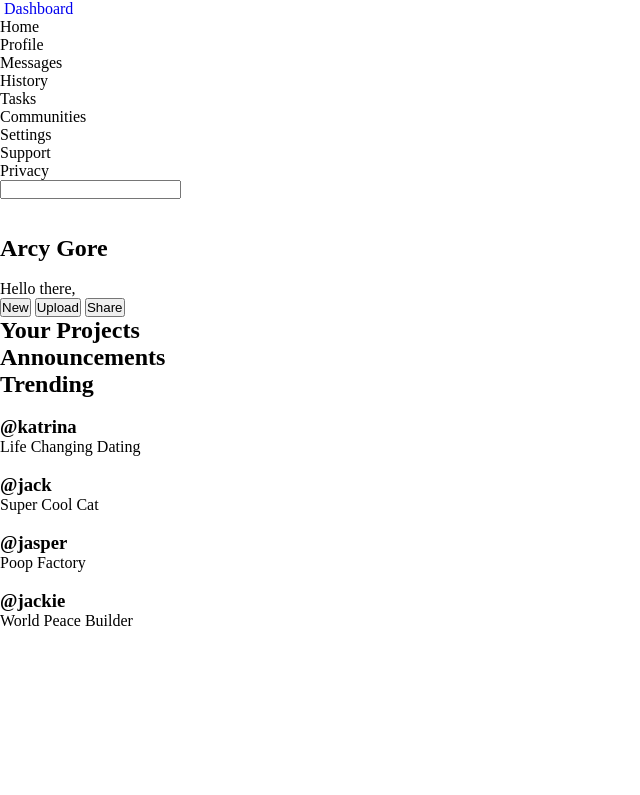
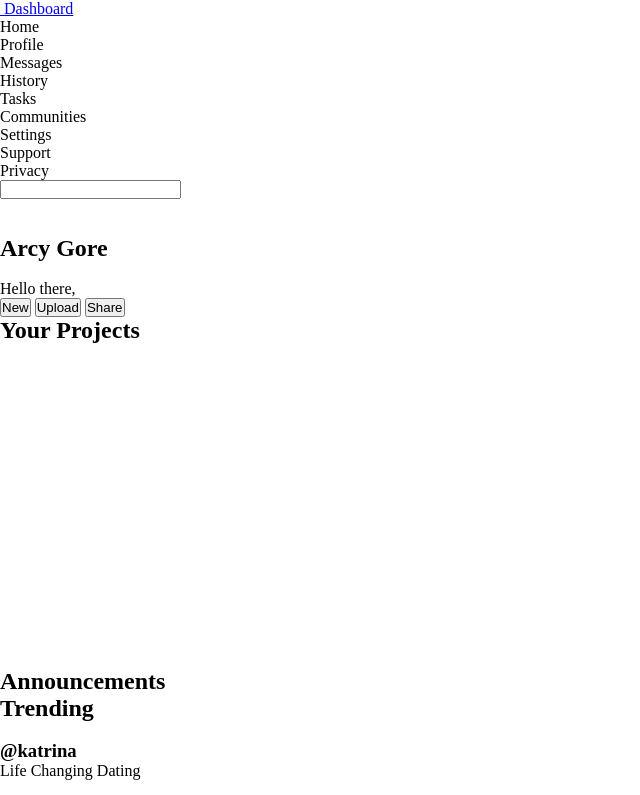
Before and after one commit to arcygore/odin-admin-dashboard, a plain HTML site: page index.html in a window 1280 px wide. Shown: the top 795 px of the page, without its empty margins (0-640 px from the left). Drawn offline with Linux system fonts and the light colour scheme.

Commit message:
Filled in more HTML - Deleted CSS to start over

```diff
--- a/styles.css
+++ b/styles.css
@@ -3,14 +3,105 @@
     padding: 0;
 }
 
-body {
+
+
+
+
+/* *, *::before, *::after {
+    margin: 0;
+    padding: 0;
+}
+
+.container, .grid-content {
     display: grid;
 }
 
-a {
-    text-decoration: none;
+.header, .main-bar, .action-bar {
+    display: flex;
 }
 
-li {
+.container {
+    grid-template-columns: 1fr 4fr;
+    grid-template-rows: 1fr 4fr;
+}
+
+.left-side {
+    display: flex;
+    flex-direction: column;
+    gap: 75px;
+    padding: 10px;
+    background-color: aqua;
+    grid-row: 1 / 5;
+}
+
+a, ul {
+    text-decoration: none;
     list-style: none;
 }
+
+ul {
+    display: flex;
+    flex-direction: column;
+    gap: 10px;
+}
+
+.header {
+    flex-direction: column;
+    justify-content: space-between;
+    background-color: aquamarine;
+}
+
+.main-bar, .action-bar {
+    display: flex;
+    flex-direction: row;
+    justify-content: space-between;
+}
+
+header, .action-bar {
+    display: flex;
+    justify-content: space-between;
+    padding: 5px 30px;
+}
+
+header {
+    grid-row: 1;
+
+}
+
+.grid-content {
+    grid-template-columns: repeat(2, 1.5fr) 1fr;
+    grid-template-rows: repeat(8, 1fr);
+    background-color: blueviolet;
+}
+
+.projects {
+    display: grid;
+    grid-column: 1 / 2;
+    grid-row: 1 / -1;
+}
+
+.card {
+    width: 250px;
+}
+
+.action-bar {
+    grid-row: 2;
+}
+
+.projects {
+    display: grid;
+    grid-column: 2 / 5;
+    grid-row: 3 / 5;
+}
+
+.announcements {
+    display: grid;
+    grid-column: 4;
+    grid-row: 3;
+}
+
+.trending {
+    display: grid;
+    grid-column: 4;
+    grid-row: 4;
+} */
```
